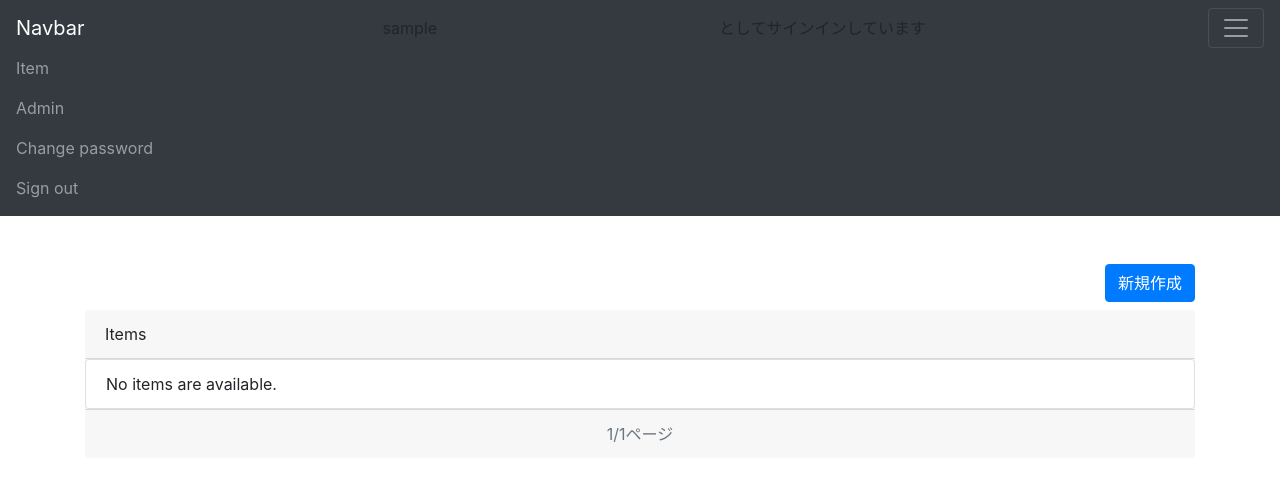
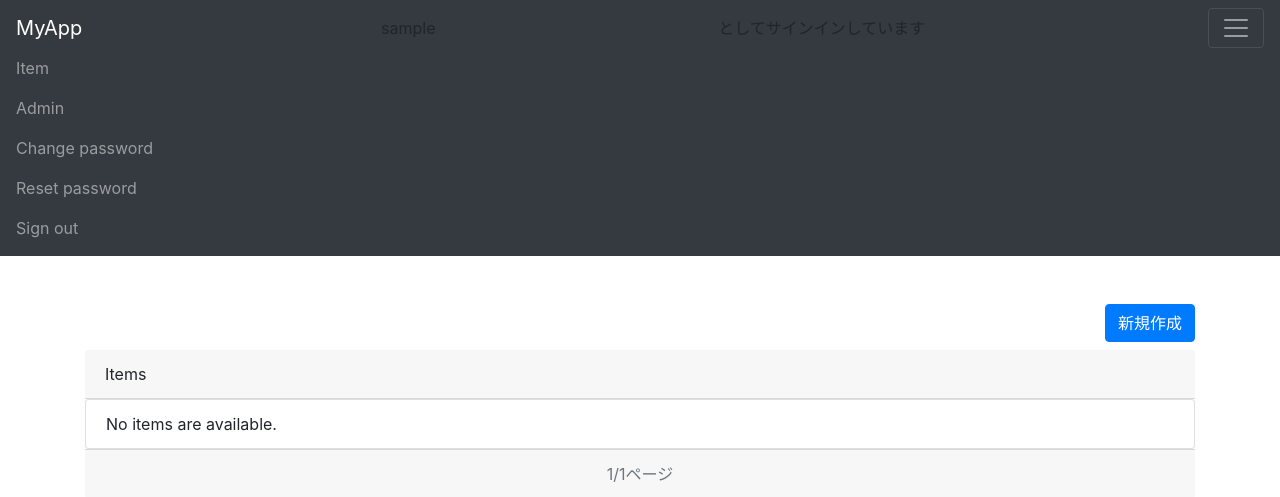
Before and after one commit to yzkn/Tutorial-Django-Api-JWT, a Django app: page / in a window 1280 px wide, after a click that opens the changed part. Shown: the top 497 px of the page. Run offline with Django 3.2, Linux system fonts and the light colour scheme; the visitor is signed in with stand-in values (Sample User, id 1); data that the repository does not hold is empty; some libraries are stand-ins or nearby versions.

Commit message:
Update UIs

```diff
--- a/myproj/myaccapp/templates/myaccapp/base.html
+++ b/myproj/myaccapp/templates/myaccapp/base.html
@@ -10,7 +10,7 @@
 
     <body>
         <nav class="navbar navbar-dark bg-dark mb-5">
-            <a href="#" class="navbar-brand">Navbar</a>
+            <a href="/" class="navbar-brand">MyAccApp</a>
             {% if user.is_authenticated %}
             <span>{{user.username}}</span>としてサインインしています
             {% endif %}
@@ -29,6 +29,9 @@
                     </li>
                     <li class="nav-item">
                         <a class="nav-link" href="/user/password_change">Change password</a>
+                    </li>
+                    <li class="nav-item">
+                        <a class="nav-link" href="/user/password_reset">Reset password</a>
                     </li>
                     <li class="nav-item">
                         <a class="nav-link" href="/user/logout">Sign out</a>
--- a/myproj/myapp/templates/myapp/base.html
+++ b/myproj/myapp/templates/myapp/base.html
@@ -10,7 +10,7 @@
 
     <body>
         <nav class="navbar navbar-dark bg-dark mb-5">
-            <a href="#" class="navbar-brand">Navbar</a>
+            <a href="/" class="navbar-brand">MyApp</a>
             {% if user.is_authenticated %}
             <span>{{user.username}}</span>としてサインインしています
             {% endif %}
@@ -29,6 +29,9 @@
                     </li>
                     <li class="nav-item">
                         <a class="nav-link" href="/user/password_change">Change password</a>
+                    </li>
+                    <li class="nav-item">
+                        <a class="nav-link" href="/user/password_reset">Reset password</a>
                     </li>
                     <li class="nav-item">
                         <a class="nav-link" href="/user/logout">Sign out</a>
```
